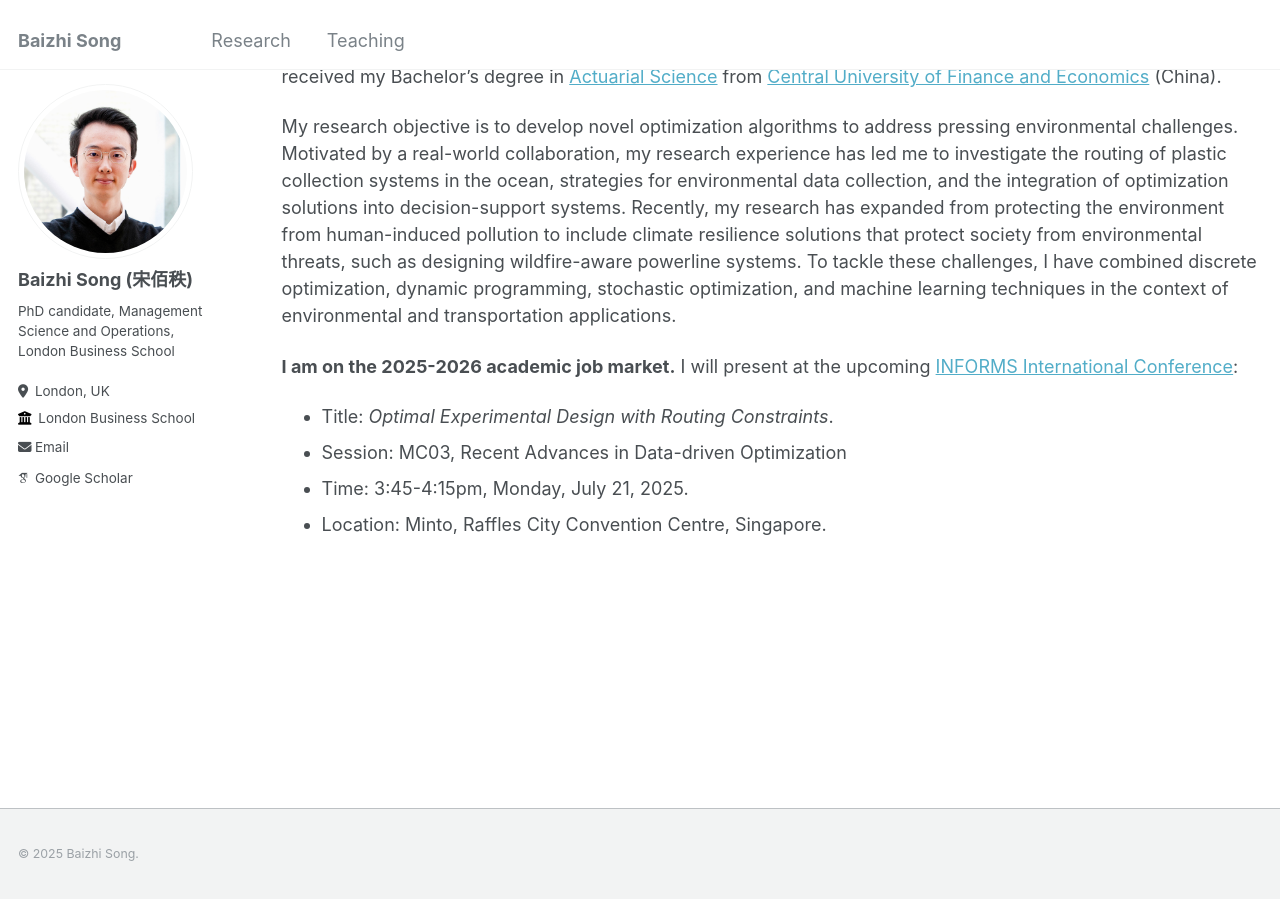
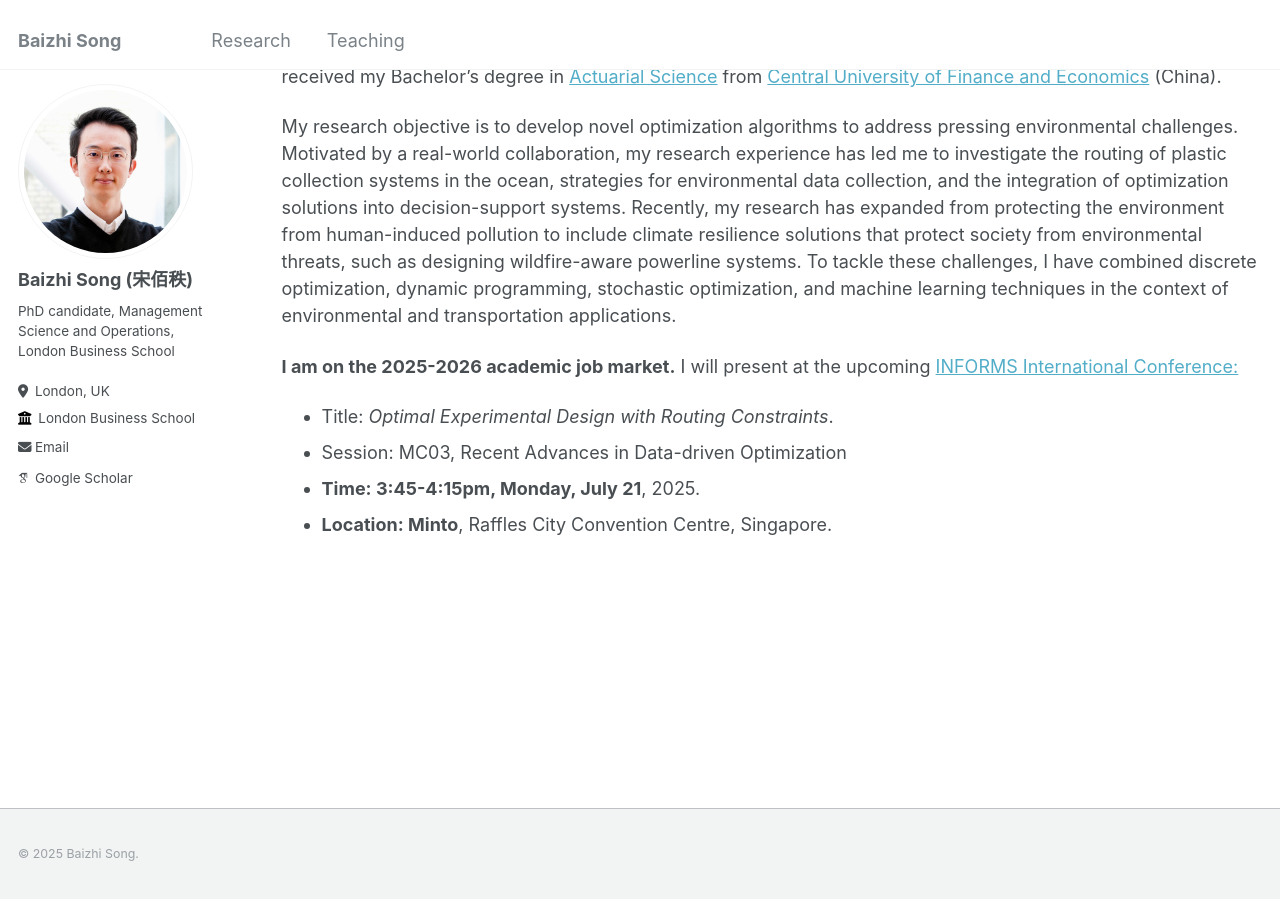
Before and after one commit to Baizhi-Song/baizhi-song.github.io, a Jekyll site: the page built from _pages/about.md, in a window 1280 px wide and 900 px high, scrolled down 316 px. Built offline with Jekyll 4.4.1, drawn with Linux system fonts in a browser that asks for light colours; some web fonts are replaced; part of the change alters nothing that is shown.

```diff
--- a/_pages/about.md
+++ b/_pages/about.md
@@ -16,11 +16,12 @@ Welcome! I am a fourth-year Ph.D. candidate in [Management Science and Operation
 
 My research objective is to develop novel optimization algorithms to address pressing environmental challenges. Motivated by a real-world collaboration, my research experience has led me to investigate the routing of plastic collection systems in the ocean, strategies for environmental data collection, and the integration of optimization solutions into decision-support systems. Recently, my research has expanded from protecting the environment from human-induced pollution to include climate resilience solutions that protect society from environmental threats, such as designing wildfire-aware powerline systems. To tackle these challenges, I have combined discrete optimization, dynamic programming, stochastic optimization, and machine learning techniques in the context of environmental and transportation applications.
 
-**I am on the 2025-2026 academic job market.** I will present at the upcoming [INFORMS International Conference](https://meetings.informs.org/wordpress/2025international/):
+**I am on the 2025-2026 academic job market.**
+I will present at the upcoming [INFORMS International Conference:](https://meetings.informs.org/wordpress/2025international/)
 - Title: *Optimal Experimental Design with Routing Constraints*.
 - Session: MC03, Recent Advances in Data-driven Optimization
-- Time: 3:45-4:15pm, Monday, July 21, 2025.
-- Location: Minto, Raffles City Convention Centre, Singapore.
+- **Time: 3:45-4:15pm, Monday, July 21**, 2025.
+- **Location: Minto**, Raffles City Convention Centre, Singapore.
 
 
 <!--
```
